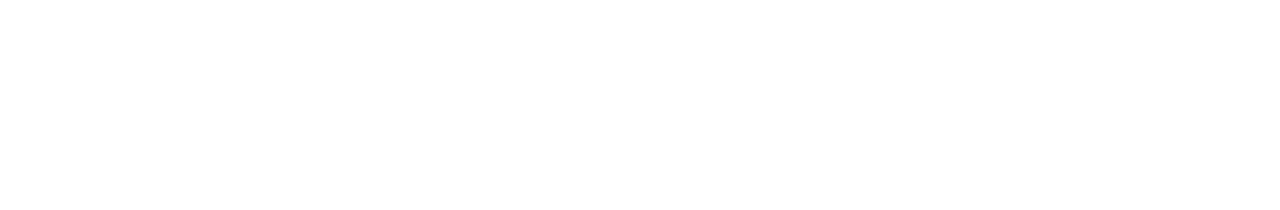
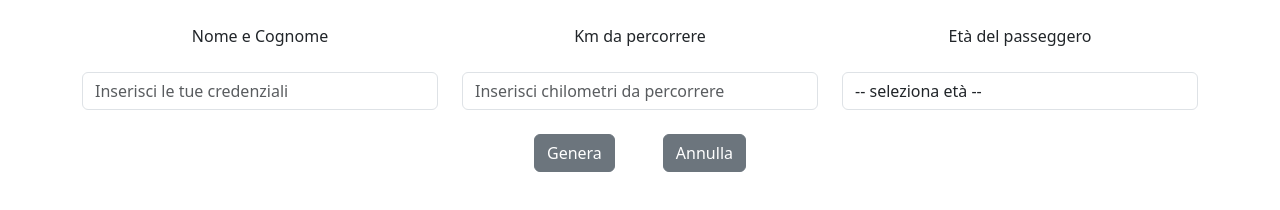
Before and after one commit to GiuseppeCerto/js-biglietto-treno-form, a plain HTML site: page index.html in a window 1280 px wide. Drawn offline with nearby package versions, Linux system fonts and the light colour scheme.

Commit message:
EDIT simple layout

```diff
--- a/css/style.css
+++ b/css/style.css
@@ -0,0 +1,7 @@
+.btn-send{
+    width: fit-content;
+}
+
+.btn-cancel{
+    width: fit-content;
+}
--- a/index.html
+++ b/index.html
@@ -4,9 +4,43 @@
     <meta charset="UTF-8">
     <meta http-equiv="X-UA-Compatible" content="IE=edge">
     <meta name="viewport" content="width=device-width, initial-scale=1.0">
+    <link href="https://cdn.jsdelivr.net/npm/bootstrap@5.3.0-alpha1/dist/css/bootstrap.min.css" rel="stylesheet" integrity="sha384-GLhlTQ8iRABdZLl6O3oVMWSktQOp6b7In1Zl3/Jr59b6EGGoI1aFkw7cmDA6j6gD" crossorigin="anonymous">
+    <link rel="stylesheet" href="./css/style.css">
     <title>Biglietto Treno</title>
 </head>
 <body>
 
+    <main>
+        <div class="container">
+            <div class="row">
+
+                <div class="col-4 d-flex flex-column align-items-center" id="name-section">
+                    <div class="mt-4">Nome e Cognome</div>
+                    <input type="text" name="credentials" class="form-control mt-4" placeholder="Inserisci le tue credenziali">
+                </div>
+
+                <div class="col-4 d-flex flex-column align-items-center" id="km-section">
+                    <div class="mt-4">Km da percorrere</div>
+                    <input type="text" name="kilometers" class="form-control mt-4" placeholder="Inserisci chilometri da percorrere">
+                </div>
+
+                <div class="col-4 d-flex flex-column align-items-center" id="age-section">
+                    <div class="mt-4">Età del passeggero</div>
+                    <select name="color" class="form-control mt-4" id="">
+                        <option value="">-- seleziona età --</option>
+                        <option value="minorenne">Minorenne</option>
+                        <option value="over-65">Over 65</option>
+                    </select>
+                </div>
+
+                <div class="col-12 d-flex justify-content-center mt-4 gap-5" id="btn-section">
+                    <input type="button" class="btn btn-secondary btn-send" value="Genera">
+                    <input type="button" class="btn btn-secondary btn-cancel" value="Annulla">
+                </div>
+            </div>
+        </div>
+    </main>
+
+    <script src="./js/app.js"></script>
 </body>
 </html>
--- a/js/app.js
+++ b/js/app.js
@@ -0,0 +1,12 @@
+// 1. selezionare nome utente
+
+const inputNameElement = document.querySelector(#name-section input[name="credentials"])
+
+const kmTravel =  document.querySelectro(input [name="kilometers"])
+
+console.log (inputNameElement, kmTravel)
+
+// 2.selexionare chilometri corsa
+// 3.selezionare fascia eta
+// 4.moltiplicare i chilometri per il prezzo al km
+// 4.aggiungere sconto se min. o over65
```
